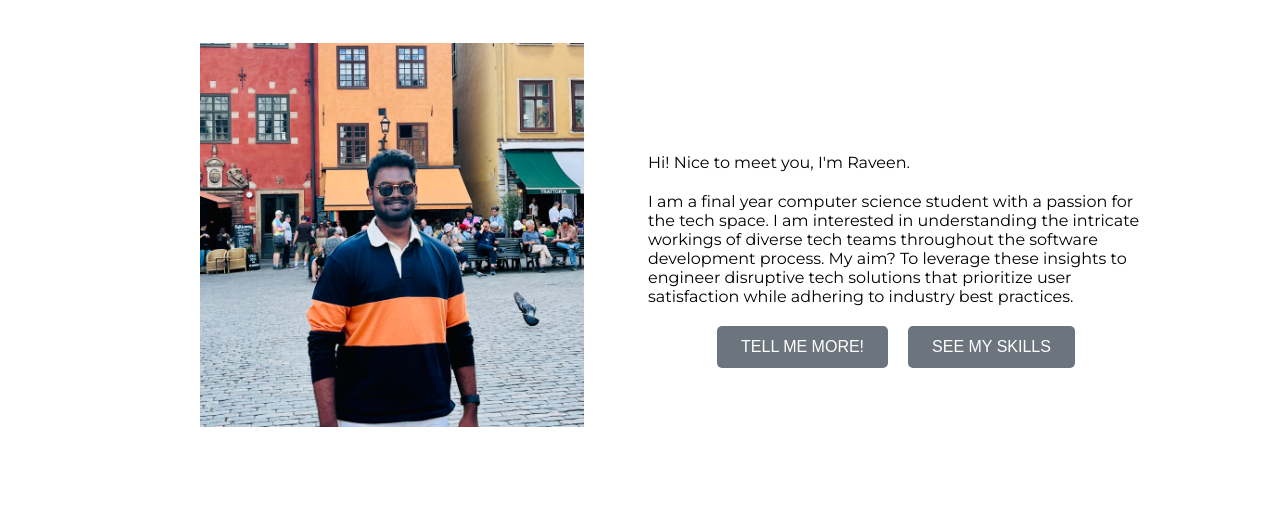
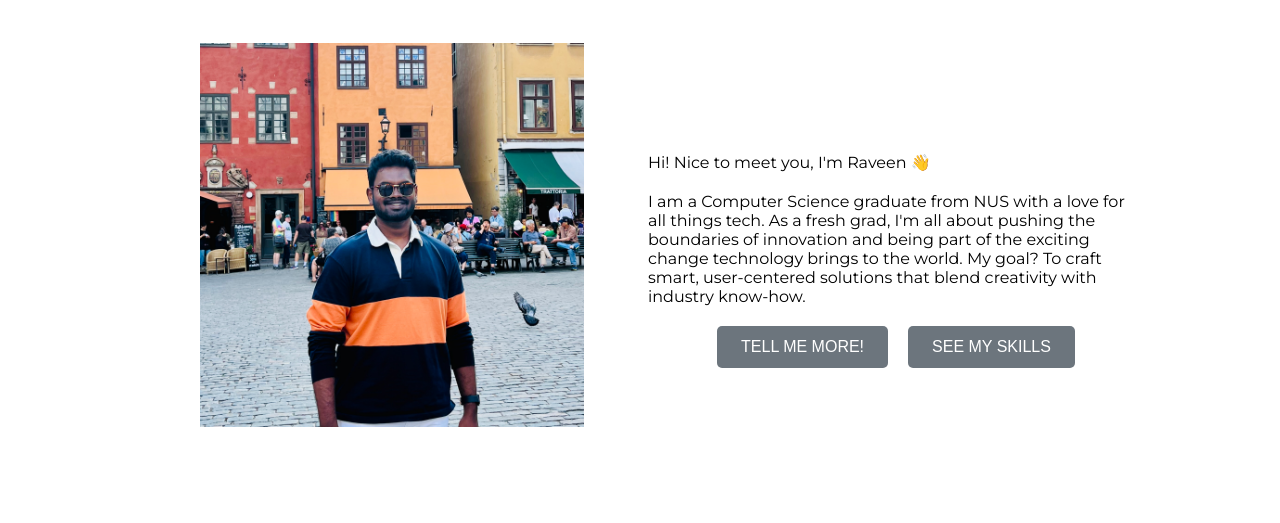
Before and after one commit to itsraveen/personal-portfolio, a Gatsby site: page /about in a window 1280 px wide. Shown: the part 270-793 px from the top of the page. Built offline with nearby package versions, Linux system fonts and the light colour scheme; Gatsby itself is replaced by a stand-in of ours.

Commit message:
Update about me and experience

```diff
--- a/src/data/aboutme-data.js
+++ b/src/data/aboutme-data.js
@@ -1,16 +1,17 @@
 export const aboutMeData = {
-    introduction: "Hi! Nice to meet you, I'm Raveen.",
-    mainDescription: `
-      I am a final year computer science student with a passion for the tech space.
-      I am interested in understanding the intricate workings of diverse tech teams throughout the software development process.
-      My aim? To leverage these insights to engineer disruptive tech solutions that prioritize user satisfaction while adhering to industry best practices.
-    `,
+    introduction: "Hi! Nice to meet you, I'm Raveen 👋",
+    mainDescription:
+      `I am a Computer Science graduate from NUS with a love for all things tech.
+      As a fresh grad, I'm all about pushing the boundaries of innovation and being part of the exciting change technology brings to the world.
+      My goal? To craft smart, user-centered solutions that blend creativity with industry know-how.`
+    ,
     extendedDescription: [
       `During my tenure at Eye-share, a leading provider of purchase-to-pay solutions, I delved into the realm of solution development.
       Collaborating with clients across Europe and Asia, I crafted bespoke solutions tailored to their unique needs, gaining invaluable experience along the way.`,
+
       `Proficient in an array of programming languages, including Java, Python, and C#, I also boast expertise in frameworks like React, Flutter, and .NET.
       I prioritize user experience which fuels my passion for crafting products that not only push the boundaries of innovation but also prioritize ease of use and accessibility.`,
-      `I am currently pursuing a Bachelor’s Degree in Computing (Computer Science) at the National University of Singapore and will be graduating in May 2024
-      and I'm eager to embark on the next chapter of my journey in the tech realm.`
+
+      `Other than tech, I also enjoy other things like watching movies 🍿 and travelling 🏔️. I'm always down to form new connections and some coffee!☕️`
     ]
   };
--- a/src/data/experience-data.js
+++ b/src/data/experience-data.js
@@ -6,7 +6,7 @@ export const workExperiences = [
     title: "Solution Developer",
     duration: "Aug 2022 - Present",
     place: "Eye-Share Singapore Pte. Ltd",
-    subDescription: "Norwegian tech company building solutions for digitalization and management of documents, with a particular focus on invoice management. Provided 1st & 2nd level customer support and built custom solutions for clients in Asia & Europe.",
+    subDescription: "Norwegian tech company building solutions for digitalization and management of documents, with a particular focus on invoice management. Provided 2nd and 3rd level technical customer support and built custom solutions for clients in Asia & Europe.",
     responsibilities: [
       "Leveraged C# & .NET to implement advanced threading techniques, ensuring efficient management of shared resources to handle any concurrency issues. Optimized performance by 40%.",
       "Designed API integrations, facilitating seamless real-time communication and data exchange between our application and external systems such as SAP & Oracle. Leveraged C#, MongoDB & Azure for cloud deployment.",
```
Also changed, not shown: src/data/project-data.js (+0 -10 lines).
